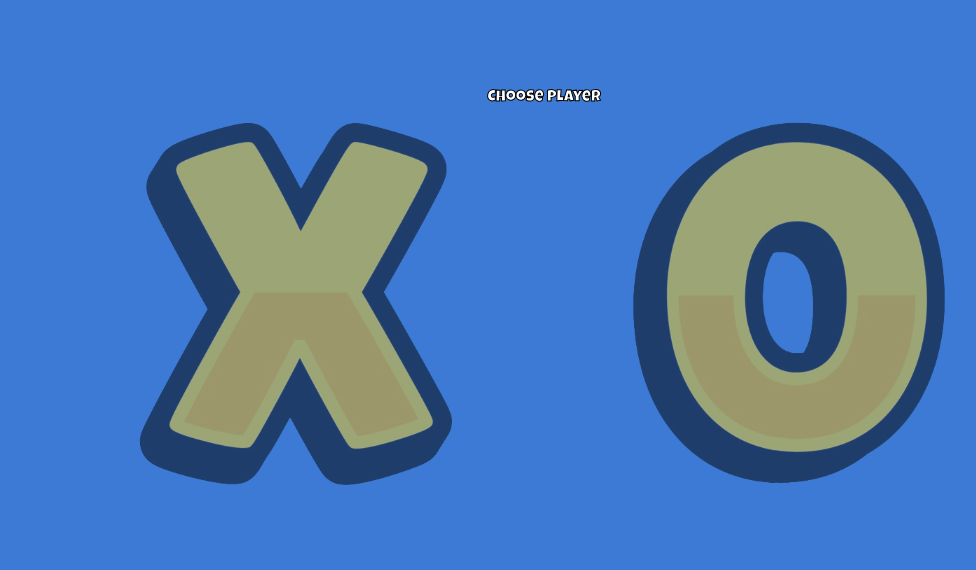
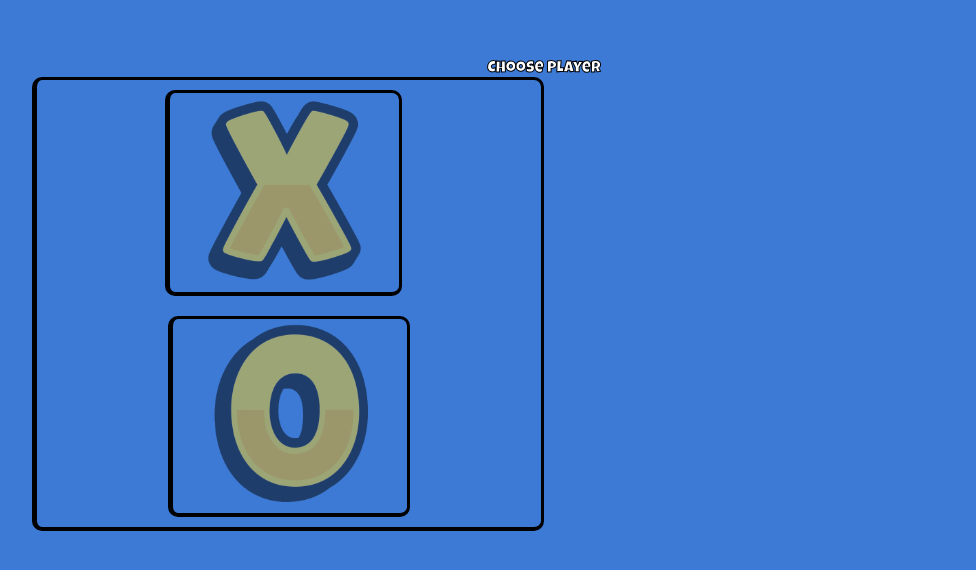
Before and after one commit to Or0naa/XO, a React (Vite) app in the folder xo_client/: page /choose in a window 1280 px wide. Shown: the part 104-674 px from the top of the page, without its empty margins (96-1072 px from the left). Built offline with nearby package versions, Linux system fonts and the light colour scheme.

Commit message:
no changes

```diff
--- a/xo_client/src/components/GrayXO/index.jsx
+++ b/xo_client/src/components/GrayXO/index.jsx
@@ -1,9 +1,11 @@
 import React from 'react';
 import styles from './style.module.scss';
+import Frame from '../Frame';
 
 export default function GrayXO({ sign, chosen }) {
   return (
     <div className={styles.sign}>
+        <Frame>
     {sign === 'X' ? (
       <img
         src='./x.png'
@@ -16,7 +18,7 @@ export default function GrayXO({ sign, chosen }) {
         alt="O"
         className={`${styles.image} ${chosen ? styles.bigger : ''} ${!chosen ? styles.gray : ''}`}
       />
-    )}
+    )}</Frame>
   </div>
 );
 }
--- a/xo_client/src/components/GrayXO/style.module.scss
+++ b/xo_client/src/components/GrayXO/style.module.scss
@@ -2,12 +2,14 @@
   display: flex;
   justify-content: center;
   align-items: center;
+  width: 50%;
 }
 
 .image {
   width: 70%;
   height: 70%;
   transition: all 0.3s ease-in-out;
+  padding: 5px 0;
 }
 
 .bigger {
--- a/xo_client/src/pages/ChoosePlayer/index.jsx
+++ b/xo_client/src/pages/ChoosePlayer/index.jsx
@@ -1,11 +1,15 @@
 import React, { useState } from 'react';
 import styles from './style.module.scss';
 import GrayXO from '../../components/GrayXO';
+import Frame from '../../components/Frame';
 
 export default function ChoosePlayer() {
   const [chosenSign, setChosenSign] = useState(null);
 
   const handleSignClick = (sign) => {
+    if (sign === chosenSign) {
+      return;
+    }
     setChosenSign(sign === chosenSign ? null : sign);
   };
 
@@ -13,6 +17,7 @@ export default function ChoosePlayer() {
     <div className={styles.container}>
       <div>Choose Player</div>
       <div className={styles.buttonContainer}>
+        <Frame>
         <button
           className={`${styles.signButton} ${chosenSign === 'X' ? styles.selected : ''}`}
           onClick={() => handleSignClick('X')}
@@ -24,7 +29,7 @@ export default function ChoosePlayer() {
           onClick={() => handleSignClick('O')}
         >
           <GrayXO sign="O" chosen={chosenSign === 'O'} />
-        </button>
+        </button></Frame>
       </div>
     </div>
   );
--- a/xo_client/src/pages/ChoosePlayer/style.module.scss
+++ b/xo_client/src/pages/ChoosePlayer/style.module.scss
@@ -4,13 +4,15 @@
     display: flex;
     flex-direction: column;
     align-items: center;
-  }
+.buttonContainer {
+    display: flex;
+    width: 80vw;
+}
+}
 
-  .buttonContainer {
-    display: flex;
-    justify-content: center;
-  }
   .signButton {
+display: flex;
+justify-content: center;
     background: none;
     color: var(--buttonC);
     border: none;
```
